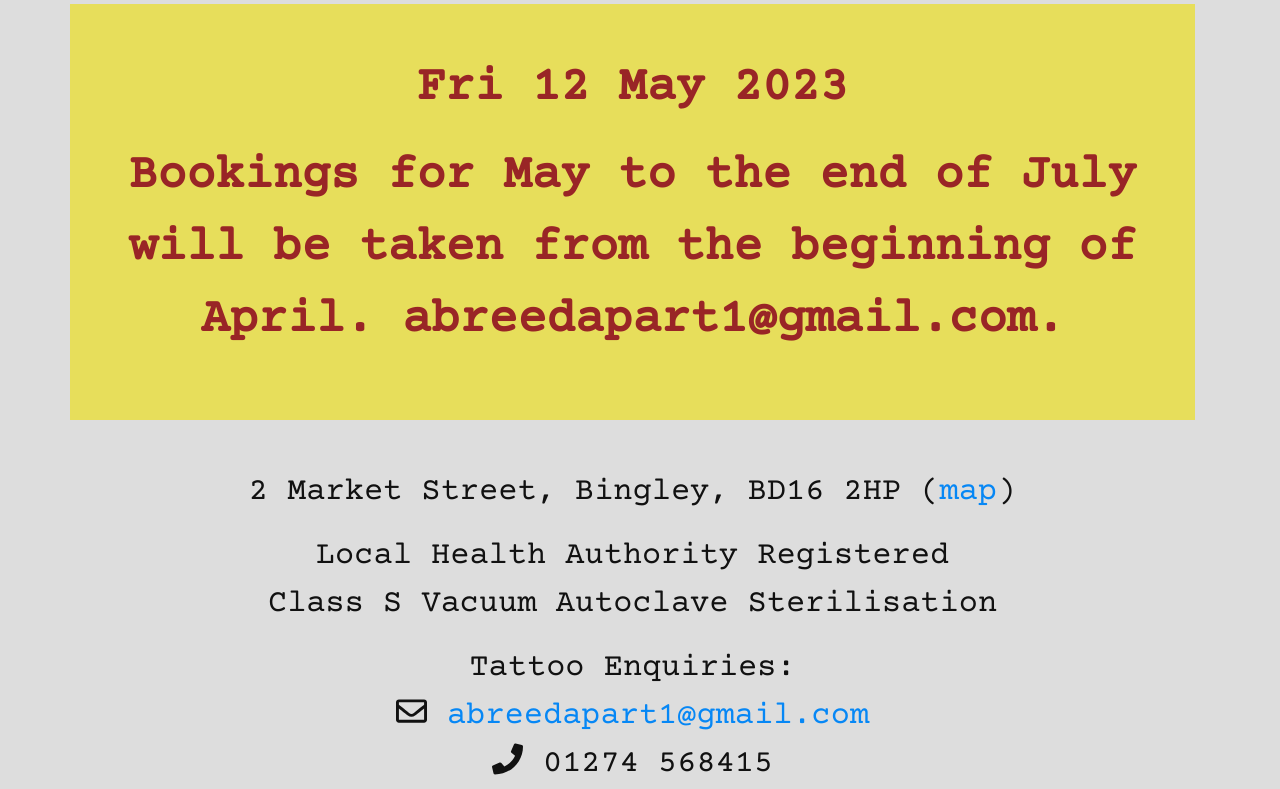
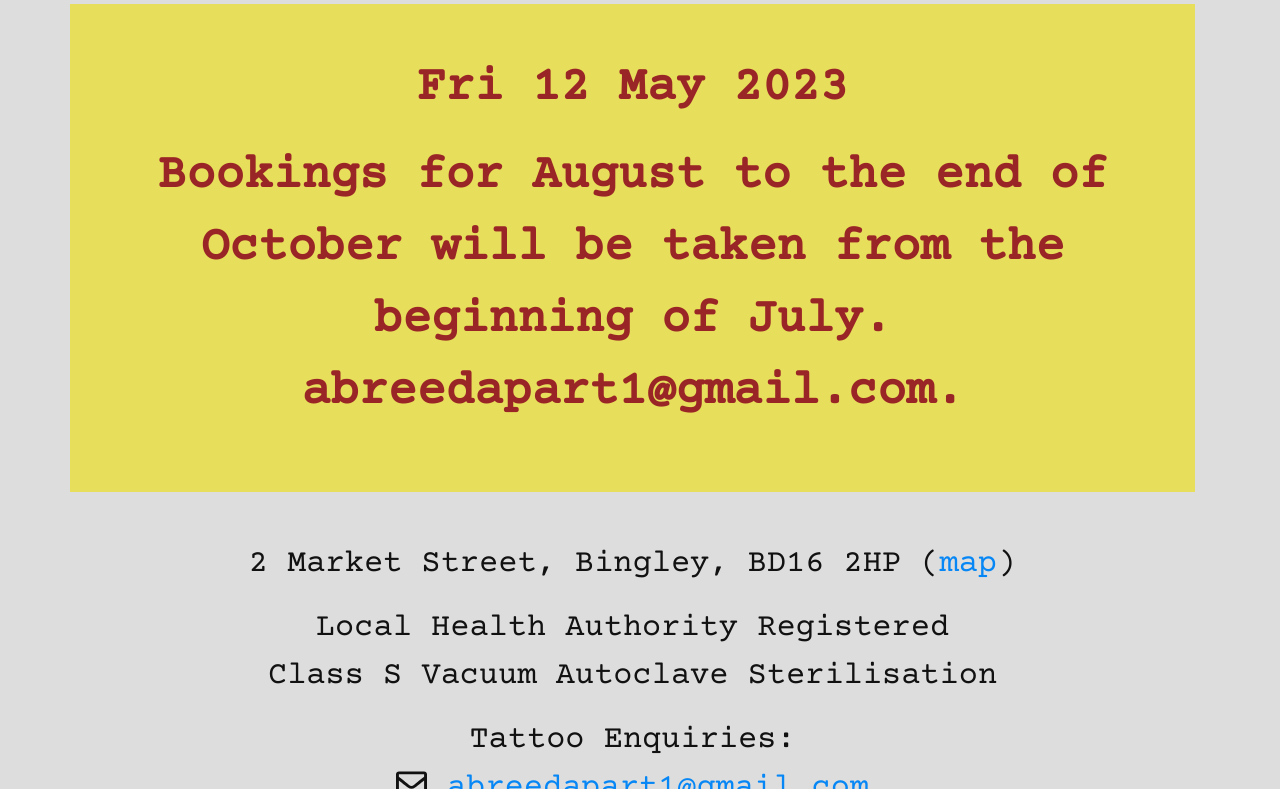
Before and after one commit to caprenter/abreedapart, a Jekyll site: the page built from index.md, in a window 1280 px wide and 900 px high, scrolled down 867 px, cut to the strip 111-900 px from the top of the window. Built offline with Jekyll 4.4.1, drawn with Linux system fonts in a browser that asks for light colours; nearby versions of some CDN libraries.

Commit message:
Update index.md

```diff
--- a/index.md
+++ b/index.md
@@ -2,7 +2,7 @@
 layout: default
 title: Home
 content-description: "A Breed Apart Tattoo Studio, Bingley, West Yorkshire, Established in 2010, Specialising in Black and grey realism."
-open-today-message: Bookings for May to the end of July will be taken from the beginning of April. abreedapart1@gmail.com.
+open-today-message: Bookings for August to the end of October will be taken from the beginning of July. abreedapart1@gmail.com.
 ---
 
 <div class="main-image" markdown="1">
```
